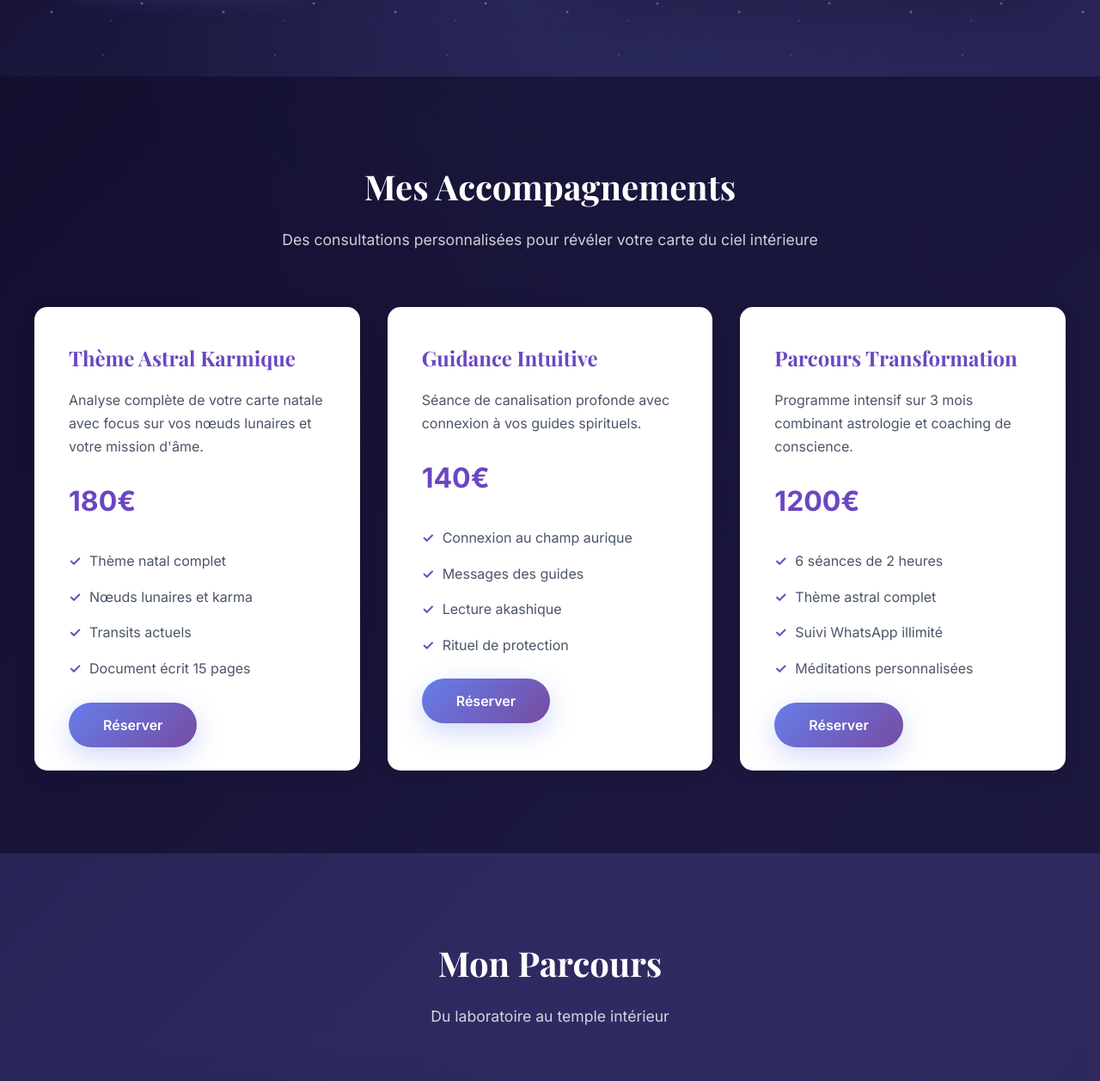
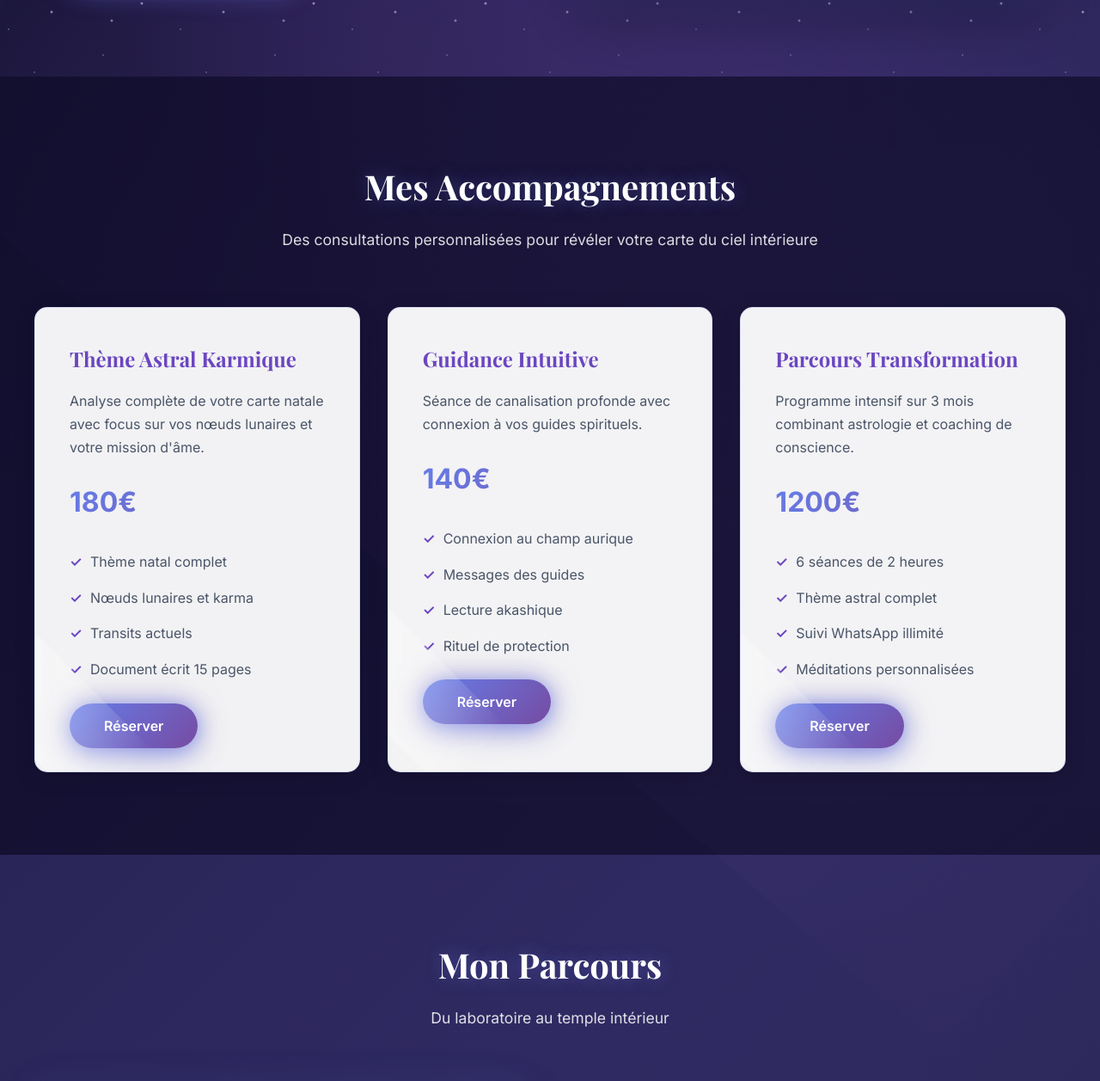
Before and after one commit to myphistone-boop/AGENT, a Python web app: template templates/therapeute/template_cosmique.html in a window 1280 px wide. Shown: the part 656-1913 px from the top of the page at 86% size. Run offline with Jinja, Linux system fonts and the light colour scheme; the template is opened without the code that fills it, so the values that code supplies are empty.

Commit message:
feat: Enhance Cosmique template with strong cosmic identity
- Twinkling starfield with animation
- Rotating cosmic nebula effect
- Glowing navigation with stellar effects
- Buttons with stellar shine animation
- Service cards with cosmic glow on hover
- Enhanced shadows and borders with theme colors

```diff
--- a/templates/therapeute/template_cosmique.html
+++ b/templates/therapeute/template_cosmique.html
@@ -39,21 +39,30 @@
             width: 100%;
             height: 100%;
             background-image:
-                radial-gradient(2px 2px at 20px 30px, white, transparent),
-                radial-gradient(2px 2px at 60px 70px, white, transparent),
-                radial-gradient(1px 1px at 50px 50px, white, transparent),
-                radial-gradient(1px 1px at 130px 80px, white, transparent),
-                radial-gradient(2px 2px at 90px 10px, white, transparent),
-                radial-gradient(1px 1px at 120px 120px, white, transparent),
-                radial-gradient(2px 2px at 165px 60px, white, transparent);
+                radial-gradient(3px 3px at 20px 30px, #ffffff, transparent),
+                radial-gradient(2px 2px at 60px 70px, #e0e7ff, transparent),
+                radial-gradient(1px 1px at 50px 50px, #ffffff, transparent),
+                radial-gradient(2px 2px at 130px 80px, #c7d2fe, transparent),
+                radial-gradient(3px 3px at 90px 10px, #ffffff, transparent),
+                radial-gradient(1px 1px at 120px 120px, #e0e7ff, transparent),
+                radial-gradient(2px 2px at 165px 60px, #ffffff, transparent),
+                radial-gradient(1px 1px at 40px 140px, #c7d2fe, transparent),
+                radial-gradient(2px 2px at 180px 20px, #ffffff, transparent),
+                radial-gradient(1px 1px at 10px 90px, #e0e7ff, transparent);
             background-repeat: repeat;
             background-size: 200px 200px;
-            opacity: 0.5;
+            opacity: 0.8;
             z-index: 0;
             pointer-events: none;
+            animation: twinkle 3s ease-in-out infinite;
         }
 
-        /* Cosmic glow effect */
+        @keyframes twinkle {
+            0%, 100% { opacity: 0.8; }
+            50% { opacity: 1; }
+        }
+
+        /* Cosmic nebula effect - Enhanced */
         body::after {
             content: '';
             position: fixed;
@@ -61,27 +70,33 @@
             left: -50%;
             width: 200%;
             height: 200%;
-            background: radial-gradient(ellipse at center, rgba(102, 126, 234, 0.15) 0%, transparent 50%);
-            animation: cosmic-rotate 30s linear infinite;
+            background:
+                radial-gradient(ellipse at 30% 20%, rgba(102, 126, 234, 0.3) 0%, transparent 35%),
+                radial-gradient(ellipse at 70% 80%, rgba(118, 75, 162, 0.25) 0%, transparent 40%),
+                radial-gradient(ellipse at 50% 50%, rgba(139, 92, 246, 0.2) 0%, transparent 50%);
+            animation: cosmic-drift 40s ease-in-out infinite;
             z-index: 0;
             pointer-events: none;
         }
 
-        @keyframes cosmic-rotate {
-            from { transform: rotate(0deg); }
-            to { transform: rotate(360deg); }
+        @keyframes cosmic-drift {
+            0%, 100% { transform: rotate(0deg) scale(1); }
+            50% { transform: rotate(180deg) scale(1.1); }
         }
 
-        /* Navigation sticky */
+        /* Navigation sticky with Cosmic Glow */
         header {
             position: sticky;
             top: 0;
             background: linear-gradient(135deg, rgba(102, 126, 234, 0.95) 0%, rgba(118, 75, 162, 0.95) 100%);
             backdrop-filter: blur(10px);
-            box-shadow: 0 4px 30px rgba(102, 126, 234, 0.3), 0 0 20px rgba(118, 75, 162, 0.2);
+            box-shadow:
+                0 4px 30px rgba(102, 126, 234, 0.4),
+                0 0 40px rgba(118, 75, 162, 0.3),
+                inset 0 -1px 0 rgba(255, 255, 255, 0.1);
             z-index: 1000;
             transition: all 0.3s ease;
-            border-bottom: 1px solid rgba(255, 255, 255, 0.1);
+            border-bottom: 1px solid rgba(255, 255, 255, 0.2);
         }
 
         nav {
@@ -171,36 +194,66 @@
             gap: 1.5rem;
         }
 
+        /* Enhanced Cosmic Buttons */
         .btn-primary {
             padding: 1rem 2.5rem;
-            background: var(--gradient);
+            background: linear-gradient(135deg, #667eea 0%, #764ba2 100%);
             color: white;
             text-decoration: none;
             border-radius: 50px;
             font-weight: 600;
-            transition: transform 0.3s, box-shadow 0.3s;
-            box-shadow: 0 10px 30px rgba(102, 126, 234, 0.3);
+            transition: all 0.3s;
+            box-shadow:
+                0 0 20px rgba(102, 126, 234, 0.5),
+                0 0 40px rgba(118, 75, 162, 0.3),
+                0 10px 30px rgba(102, 126, 234, 0.4);
+            position: relative;
+            overflow: hidden;
+        }
+
+        .btn-primary::before {
+            content: '';
+            position: absolute;
+            top: -50%;
+            left: -50%;
+            width: 200%;
+            height: 200%;
+            background: linear-gradient(45deg, transparent, rgba(255, 255, 255, 0.4), transparent);
+            transform: rotate(45deg);
+            animation: stellar-shine 3s infinite;
+        }
+
+        @keyframes stellar-shine {
+            0% { transform: translateX(-100%) translateY(-100%) rotate(45deg); }
+            100% { transform: translateX(100%) translateY(100%) rotate(45deg); }
         }
 
         .btn-primary:hover {
-            transform: translateY(-3px);
-            box-shadow: 0 15px 40px rgba(102, 126, 234, 0.4);
+            transform: translateY(-3px) scale(1.05);
+            box-shadow:
+                0 0 30px rgba(102, 126, 234, 0.7),
+                0 0 60px rgba(118, 75, 162, 0.5),
+                0 15px 40px rgba(102, 126, 234, 0.5);
         }
 
         .btn-secondary {
             padding: 1rem 2.5rem;
-            background: white;
-            color: var(--primary);
+            background: rgba(255, 255, 255, 0.1);
+            color: white;
             text-decoration: none;
             border-radius: 50px;
             font-weight: 600;
-            border: 2px solid var(--primary);
+            border: 2px solid rgba(255, 255, 255, 0.5);
             transition: all 0.3s;
+            backdrop-filter: blur(10px);
+            box-shadow: 0 0 20px rgba(255, 255, 255, 0.1);
         }
 
         .btn-secondary:hover {
-            background: var(--primary);
-            color: white;
+            background: rgba(255, 255, 255, 0.2);
+            border-color: white;
+            box-shadow: 0 0 25px rgba(255, 255, 255, 0.4);
+            transform: translateY(-2px);
         }
 
         .hero-image {
@@ -220,7 +276,7 @@
         /* Services */
         .services {
             padding: 6rem 2rem;
-            background: rgba(15, 12, 41, 0.6);
+            background: rgba(15, 12, 41, 0.7);
             position: relative;
             z-index: 1;
         }
@@ -236,11 +292,12 @@
             font-size: 2.5rem;
             margin-bottom: 1rem;
             color: white;
+            text-shadow: 0 0 20px rgba(102, 126, 234, 0.4);
         }
 
         .section-header p {
             font-size: 1.1rem;
-            color: rgba(255, 255, 255, 0.8);
+            color: rgba(255, 255, 255, 0.85);
         }
 
         .services-grid {
@@ -251,17 +308,55 @@
             gap: 2rem;
         }
 
+        /* Enhanced Service Cards with Cosmic Effect */
         .service-card {
-            background: white;
+            background: rgba(255, 255, 255, 0.95);
             padding: 2.5rem;
             border-radius: 15px;
-            box-shadow: 0 5px 25px rgba(0,0,0,0.08);
-            transition: transform 0.3s, box-shadow 0.3s;
+            box-shadow: 0 5px 25px rgba(0,0,0,0.15);
+            transition: all 0.4s;
+            border: 1px solid rgba(102, 126, 234, 0.2);
+            position: relative;
+            overflow: hidden;
+        }
+
+        .service-card::before {
+            content: '';
+            position: absolute;
+            top: 0;
+            left: -100%;
+            width: 100%;
+            height: 100%;
+            background: linear-gradient(90deg, transparent, rgba(102, 126, 234, 0.15), transparent);
+            transition: left 0.6s;
+        }
+
+        .service-card:hover::before {
+            left: 100%;
+        }
+
+        .service-card::after {
+            content: '';
+            position: absolute;
+            top: -50%;
+            right: -50%;
+            width: 100%;
+            height: 100%;
+            background: radial-gradient(circle, rgba(102, 126, 234, 0.1) 0%, transparent 70%);
+            opacity: 0;
+            transition: opacity 0.4s;
+        }
+
+        .service-card:hover::after {
+            opacity: 1;
         }
 
         .service-card:hover {
-            transform: translateY(-10px);
-            box-shadow: 0 15px 40px rgba(0,0,0,0.12);
+            transform: translateY(-12px);
+            box-shadow:
+                0 15px 50px rgba(102, 126, 234, 0.25),
+                0 0 40px rgba(118, 75, 162, 0.2);
+            border-color: rgba(102, 126, 234, 0.4);
         }
 
         .service-card h3 {
@@ -280,7 +375,10 @@
         .service-card .price {
             font-size: 2rem;
             font-weight: 700;
-            color: var(--primary);
+            background: var(--gradient);
+            -webkit-background-clip: text;
+            -webkit-text-fill-color: transparent;
+            background-clip: text;
             margin-bottom: 1.5rem;
         }
 
@@ -307,7 +405,7 @@
         /* About */
         .about {
             padding: 6rem 2rem;
-            background: rgba(48, 43, 99, 0.4);
+            background: rgba(48, 43, 99, 0.5);
             position: relative;
             z-index: 1;
         }
```
Also changed, not shown: other parts of templates/therapeute/template_cosmique.html (+58 -16 lines).
